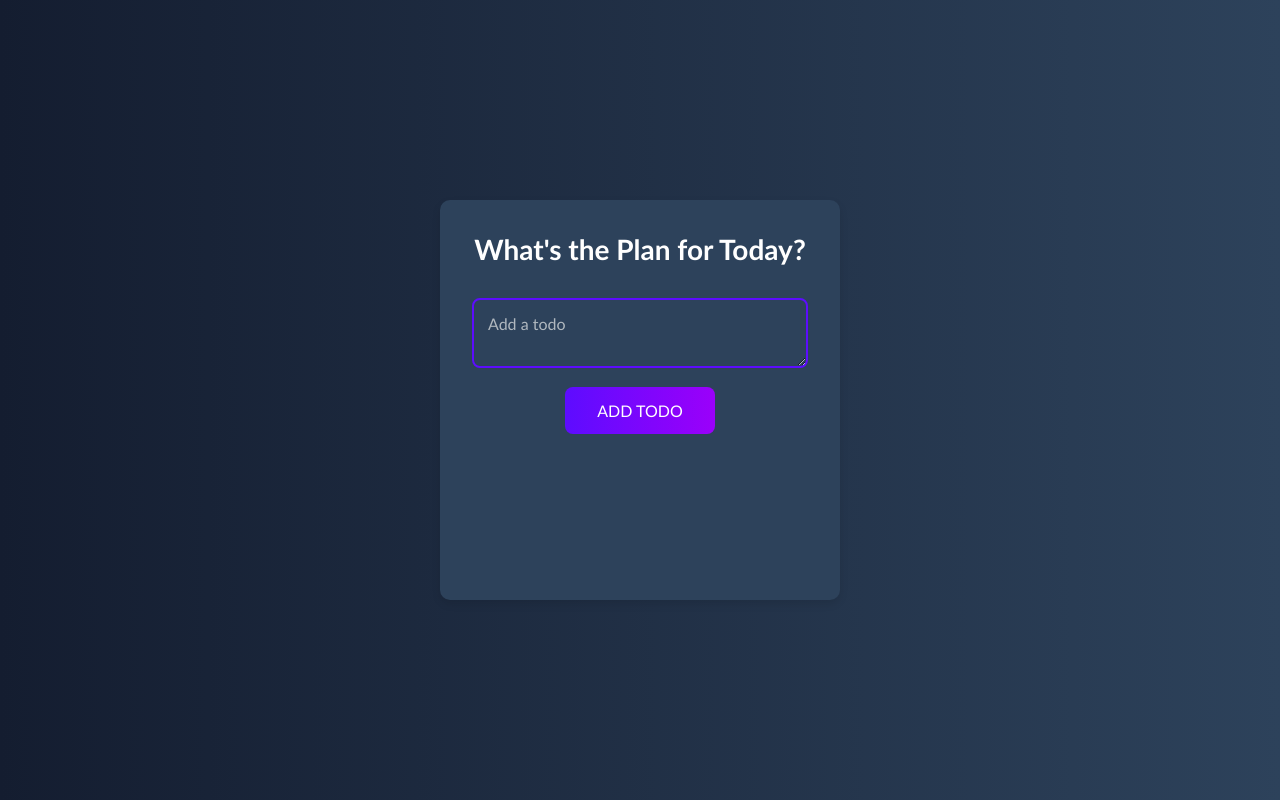
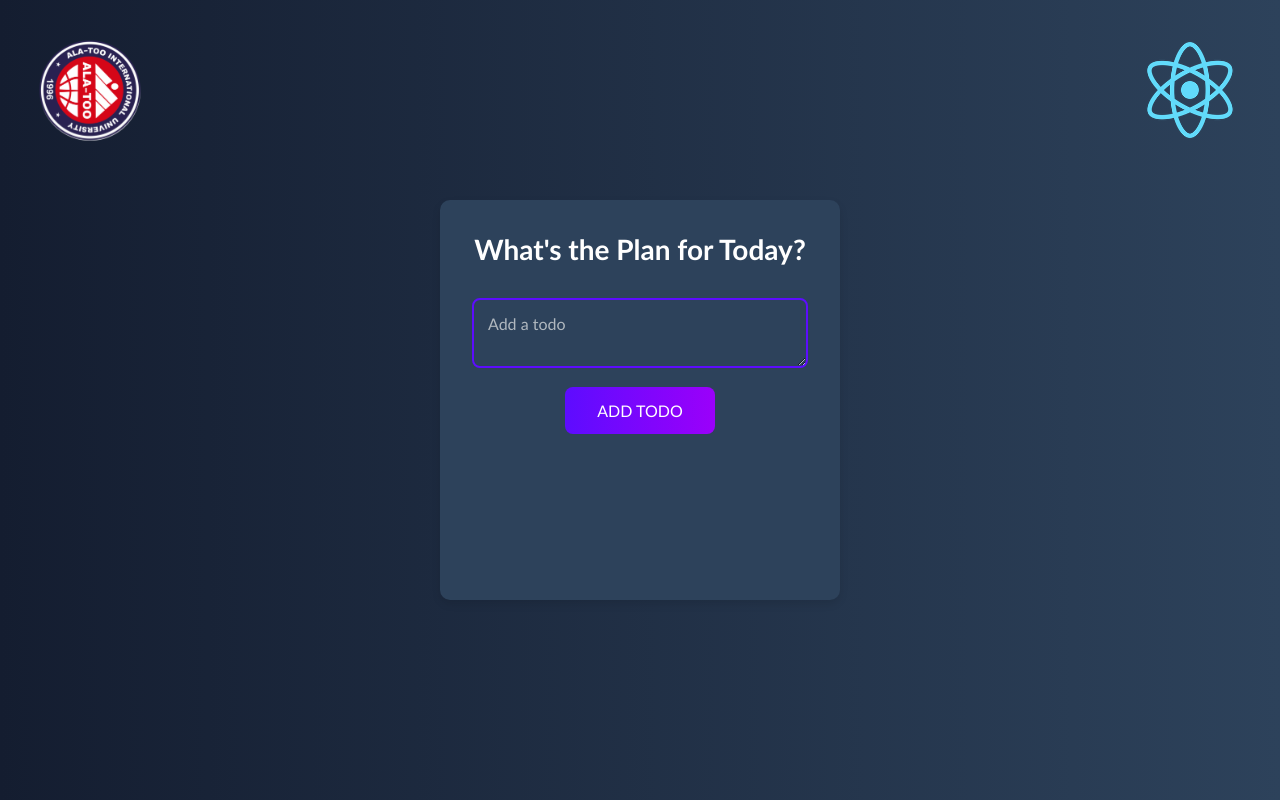
Before and after one commit to xNazim/FrontEndMid-React, a React (Create React App) app: page / in a window 1280 px wide. Built offline with nearby package versions, Linux system fonts and the light colour scheme; the HTML template or start-up script is replaced by a standard one.

Commit message:
added logo and animation

```diff
--- a/src/App.css
+++ b/src/App.css
@@ -117,6 +117,33 @@ h1 {
   background: linear-gradient(90deg, rgba(255, 118, 20, 1) 0%, rgba(255, 84, 17, 1) 100%);
 }
 
+.logo {
+  position: absolute;
+  top: 40px;
+  left: 40px;
+  width: 100px;
+  height: auto;
+  animation: rotate 4s linear infinite;
+}
+
+.second-logo {
+  position: absolute;
+  top: 40px;
+  right: 40px;
+  width: 100px;
+  height: auto;
+  animation: rotate 4s linear infinite;
+}
+
+@keyframes rotate {
+  from {
+    transform: rotate(0deg);
+  }
+  to {
+    transform: rotate(360deg);
+  }
+}
+
 
 .icons {
   display: flex;
--- a/src/components/TodoList.js
+++ b/src/components/TodoList.js
@@ -1,6 +1,8 @@
 import React, { useState } from 'react';
 import TodoForm from './TodoForm';
 import Todo from './Todo';
+import logo from '../images/alatoo.png';
+import secondLogo from '../images/react.png';
 
 function TodoList() {
   const [todos, setTodos] = useState([]);
@@ -42,6 +44,8 @@ function TodoList() {
 
   return (
     <>
+      <img src={logo} className="logo" alt="logo" />
+      <img src={secondLogo} className="second-logo" alt="second logo" />
       <h1>What's the Plan for Today?</h1>
       <TodoForm onSubmit={addTodo} />
       <Todo
```
